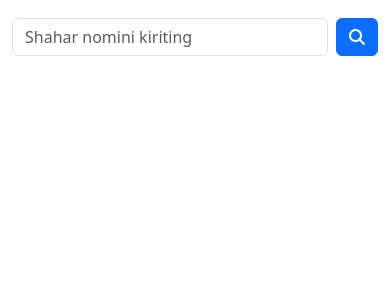
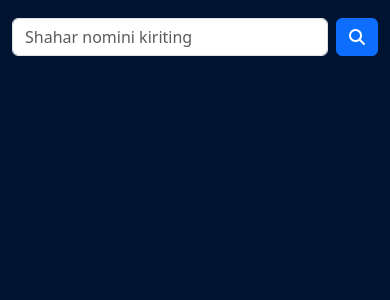
Before and after one commit to fluxprog-main/weather-web, a React (Vite) app: page / in a window 390 px wide. Shown: the top 300 px of the page. Built offline with nearby package versions, Linux system fonts and the light colour scheme.

Commit message:
bulit responsive bugs

```diff
--- a/src/App.css
+++ b/src/App.css
@@ -54,7 +54,10 @@
     .form-wrapper {
         margin-top: -30px !important;
     }
-    .card-wrapper {
-        padding: 0 100px !important;
+
+    body {
+        overflow: hidden !important;
+        background-color: #001331 !important;
+        box-shadow: none;
     }
 }
```
